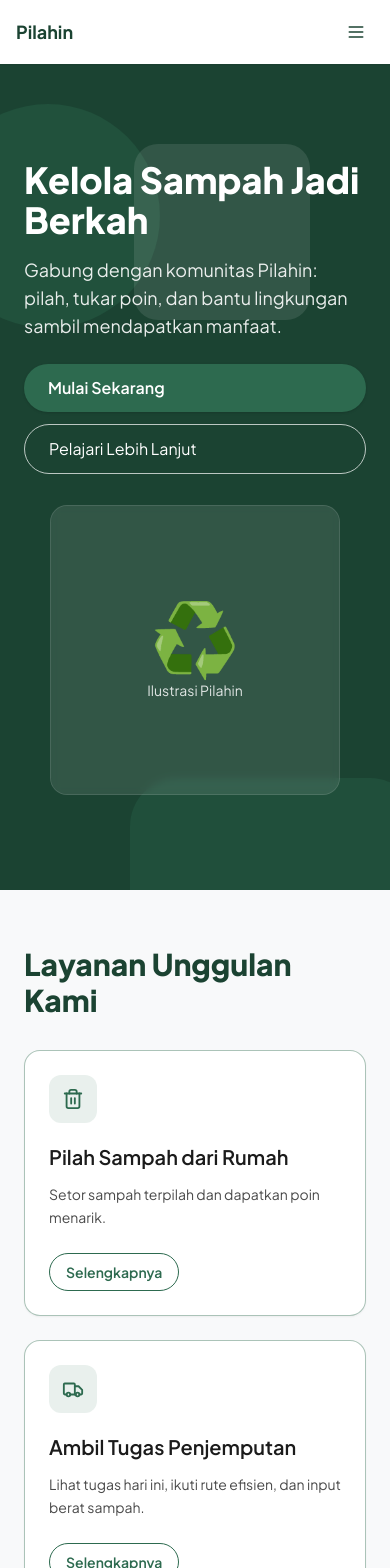
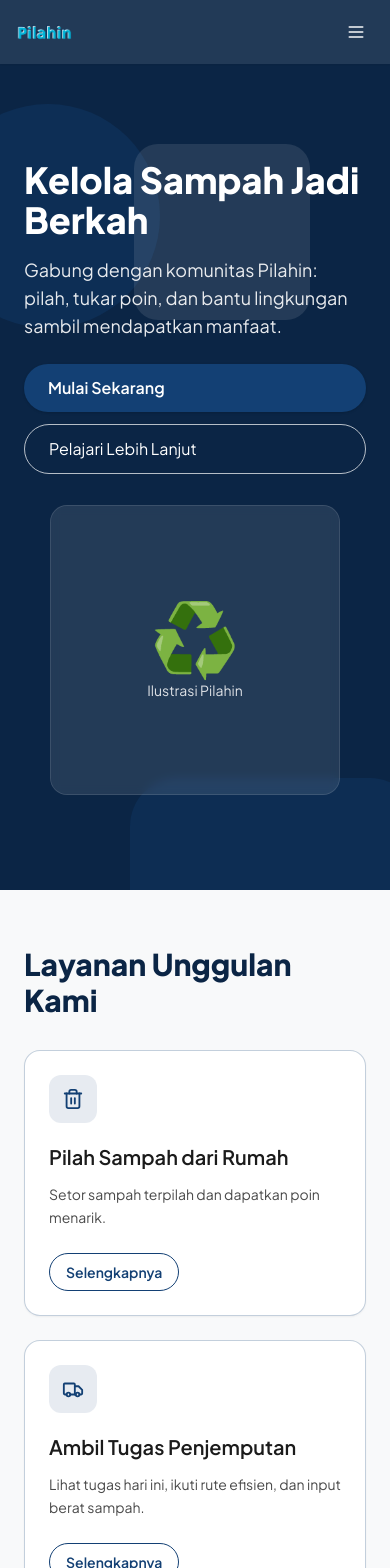
Before and after one commit to zamzami3/pilahin-waste, a Next.js app in the folder frontend/: page / in a window 390 px wide. Shown: the top 1568 px of the page. Built offline with nearby package versions, Linux system fonts and the light colour scheme.

Commit message:
feat(frontend): refresh branding with new logo and blue palette

```diff
--- a/frontend/src/app/layout.js
+++ b/frontend/src/app/layout.js
@@ -2,6 +2,16 @@
 import PublicHeader from '../components/PublicHeader'
 import PublicFooter from '../components/PublicFooter'
 import ScrollRevealWrapper from '../components/ScrollRevealWrapper'
+
+export const metadata = {
+  title: 'Pilahin - Kelola Sampah Jadi Berkah',
+  description: 'Platform Pilahin untuk layanan pengelolaan sampah yang terstruktur dan modern.',
+  icons: {
+    icon: '/logo.png',
+    shortcut: '/logo.png',
+    apple: '/logo.png',
+  },
+}
 
 export default function RootLayout({ children }) {
   return (
--- a/frontend/src/app/page.js
+++ b/frontend/src/app/page.js
@@ -147,9 +147,9 @@
       </section>
 
       {/* Layanan Unggulan */}
-      <section id="how-it-works" className="py-14">
+      <section id="how-it-works" className="bg-offwhite py-14">
         <div className="container mx-auto px-6 md:px-8">
-          <h2 className="text-3xl md:text-4xl font-extrabold text-[#1B4332]">
+          <h2 className="text-3xl md:text-4xl font-extrabold text-primary">
             Layanan Unggulan Kami
           </h2>
 
@@ -159,9 +159,9 @@
               return (
                 <article
                   key={service.title}
-                  className="bg-white border border-[#2D6A4F]/40 rounded-2xl p-6 shadow-sm transition-all duration-300 hover:-translate-y-1.5 hover:shadow-lg"
+                  className="rounded-2xl border border-secondary/25 bg-white p-6 shadow-sm transition-all duration-300 hover:-translate-y-1.5 hover:shadow-lg"
                 >
-                  <div className="w-12 h-12 rounded-xl bg-[#2D6A4F]/10 text-[#2D6A4F] flex items-center justify-center">
+                  <div className="flex h-12 w-12 items-center justify-center rounded-xl bg-secondary/10 text-secondary">
                     <Icon size={22} />
                   </div>
 
@@ -174,7 +174,7 @@
 
                   <Link
                     href={service.href}
-                    className="mt-6 inline-flex items-center rounded-full border border-[#2D6A4F] px-4 py-2 text-sm font-semibold text-[#2D6A4F] transition-colors duration-200 hover:bg-[#2D6A4F] hover:text-white"
+                    className="mt-6 inline-flex items-center rounded-full border border-secondary px-4 py-2 text-sm font-semibold text-secondary transition-colors duration-200 hover:bg-secondary hover:text-offwhite"
                   >
                     {service.cta}
                   </Link>
@@ -186,7 +186,7 @@
       </section>
 
       {/* Artikel Pilihan */}
-      <section className="py-16">
+      <section className="bg-offwhite py-16">
         <div className="container mx-auto px-6 md:px-8">
           <div className="flex items-end justify-between gap-4">
             <div>
--- a/frontend/src/components/DashboardSidebar.jsx
+++ b/frontend/src/components/DashboardSidebar.jsx
@@ -2,6 +2,7 @@
 
 import { useState } from "react"
 import Link from "next/link"
+import Image from "next/image"
 import { usePathname, useRouter } from "next/navigation"
 import {
   Home,
@@ -109,16 +110,18 @@
       <div className="md:hidden fixed top-4 left-4 z-50">
         <button
           onClick={() => setOpen(true)}
-          className="p-2 rounded-md bg-white/90 text-forest-emerald shadow"
+          className="p-2 rounded-md bg-offwhite/95 text-secondary shadow"
           aria-label="open menu"
         >
-          <Menu size={20} />
+          <Menu size={20} className="text-highlight" />
         </button>
       </div>
 
       {/* Desktop sidebar */}
-      <aside className="hidden md:flex flex-col w-64 bg-forest-emerald text-white min-h-screen p-4 fixed left-0 top-0 z-[99999] pointer-events-auto">
-        <div className="mb-6 text-xl font-bold">Pilahin</div>
+      <aside className="hidden md:flex flex-col w-64 bg-primary text-offwhite min-h-screen p-4 fixed left-0 top-0 z-[99999] pointer-events-auto">
+        <Link href="/" className="mb-6 flex items-center text-xl font-bold text-offwhite">
+          <Image src="/logo.png" alt="Logo Pilahin" width={164} height={44} className="h-10 w-auto object-contain" priority />
+        </Link>
 
         <nav className="flex-1 space-y-1">
           {items.map((it) => {
@@ -129,14 +132,14 @@
                 key={it.href}
                 href={it.href}
                 className={`flex items-center gap-3 px-3 py-2 rounded-md text-sm transition-colors pointer-events-auto ${
-                  isActive ? "bg-eco-green text-white font-semibold" : "text-white/90 hover:bg-eco-green/10"
+                  isActive ? "bg-accent text-offwhite font-semibold" : "text-offwhite/90 hover:bg-secondary/30"
                 }`}
                 onClick={(e) => {
                   e.preventDefault()
                   goTo(it.href)
                 }}
               >
-                <Icon size={18} className={isActive ? "text-white" : "text-white/90"} />
+                <Icon size={18} className={isActive ? "text-highlight" : "text-secondary"} />
                 <span>{it.label}</span>
               </Link>
             )
@@ -151,12 +154,12 @@
             return (
               <Link
                 href={profileHref}
-                className={`flex items-center gap-3 px-3 py-2 rounded-md text-sm transition-colors pointer-events-auto ${isActive ? 'bg-eco-green text-white font-semibold' : 'text-white/90 hover:bg-eco-green/10'}`}
+                className={`flex items-center gap-3 px-3 py-2 rounded-md text-sm transition-colors pointer-events-auto ${isActive ? 'bg-accent text-offwhite font-semibold' : 'text-offwhite/90 hover:bg-secondary/30'}`}
                 onClick={(e) => {
                   e.preventDefault()
                   goTo(profileHref)
                 }}>
-                <User size={18} className={isActive ? 'text-white' : 'text-white/90'} />
+                <User size={18} className={isActive ? 'text-highlight' : 'text-secondary'} />
                 <span>Akun Saya</span>
               </Link>
             )
@@ -164,8 +167,8 @@
         </div>
 
         <div>
-          <button onClick={handleLogout} className="w-full flex items-center gap-3 px-3 py-2 rounded-md text-sm hover:bg-eco-green/10 pointer-events-auto">
-            <LogOut size={16} />
+          <button onClick={handleLogout} className="w-full flex items-center gap-3 px-3 py-2 rounded-md text-sm text-offwhite/90 hover:bg-secondary/30 pointer-events-auto">
+            <LogOut size={16} className="text-highlight" />
             Keluar
           </button>
         </div>
@@ -176,10 +179,12 @@
         <div className="fixed inset-0 z-50 flex">
           <div className="flex-1 bg-black/40" onClick={() => setOpen(false)} />
 
-          <aside className="w-64 p-4 bg-forest-emerald text-white h-full">
+          <aside className="w-64 p-4 bg-primary text-offwhite h-full">
             <div className="flex items-center justify-between mb-6">
-              <div className="text-lg font-bold">Pilahin</div>
-              <button onClick={() => setOpen(false)} className="p-2 rounded text-white/90">
+              <Link href="/" className="flex items-center text-lg font-bold text-offwhite" onClick={() => setOpen(false)}>
+                <Image src="/logo.png" alt="Logo Pilahin" width={148} height={40} className="h-9 w-auto object-contain" priority />
+              </Link>
+              <button onClick={() => setOpen(false)} className="p-2 rounded text-offwhite/90 hover:bg-secondary/30">
                 <X size={20} />
               </button>
             </div>
@@ -193,7 +198,7 @@
                     key={it.href}
                     href={it.href}
                     className={`flex items-center gap-3 px-3 py-2 rounded-md text-sm transition-colors ${
-                      isActive ? "bg-eco-green text-white font-semibold" : "text-white/90 hover:bg-eco-green/10"
+                      isActive ? "bg-accent text-offwhite font-semibold" : "text-offwhite/90 hover:bg-secondary/30"
                     }`}
                     onClick={(e) => {
                       e.preventDefault()
@@ -201,7 +206,7 @@
                       goTo(it.href)
                     }}
                   >
-                    <Icon size={18} className={isActive ? "text-white" : "text-white/90"} />
+                    <Icon size={18} className={isActive ? "text-highlight" : "text-secondary"} />
                     <span>{it.label}</span>
                   </Link>
                 )
@@ -212,8 +217,8 @@
                 const profileHref = `/${role}/profil`
                 const isActive = pathname === profileHref || pathname?.startsWith(profileHref + "/")
                 return (
-                  <Link key="profile-mobile" href={profileHref} onClick={(e) => { e.preventDefault(); setOpen(false); goTo(profileHref) }} className={`flex items-center gap-3 px-3 py-2 rounded-md text-sm transition-colors ${isActive ? 'bg-eco-green text-white font-semibold' : 'text-white/90 hover:bg-eco-green/10'}`}>
-                    <User size={18} className={isActive ? 'text-white' : 'text-white/90'} />
+                  <Link key="profile-mobile" href={profileHref} onClick={(e) => { e.preventDefault(); setOpen(false); goTo(profileHref) }} className={`flex items-center gap-3 px-3 py-2 rounded-md text-sm transition-colors ${isActive ? 'bg-accent text-offwhite font-semibold' : 'text-offwhite/90 hover:bg-secondary/30'}`}>
+                    <User size={18} className={isActive ? 'text-highlight' : 'text-secondary'} />
                     <span>Akun Saya</span>
                   </Link>
                 )
@@ -221,8 +226,8 @@
             </nav>
 
             <div className="mt-6">
-              <button onClick={() => { setOpen(false); handleLogout() }} className="w-full flex items-center gap-3 px-3 py-2 rounded-md text-sm hover:bg-eco-green/10">
-                <LogOut size={16} />
+              <button onClick={() => { setOpen(false); handleLogout() }} className="w-full flex items-center gap-3 px-3 py-2 rounded-md text-sm text-offwhite/90 hover:bg-secondary/30">
+                <LogOut size={16} className="text-highlight" />
                 Keluar
               </button>
             </div>
--- a/frontend/src/components/PublicHeader.jsx
+++ b/frontend/src/components/PublicHeader.jsx
@@ -2,6 +2,7 @@
 
 import { useEffect, useState } from "react"
 import Link from "next/link"
+import Image from "next/image"
 import { Menu, X, LogIn } from "lucide-react"
 import { getCurrentUser } from "../lib/mockAuth"
 import { usePathname } from "next/navigation"
@@ -40,11 +41,13 @@
   }
 
   return (
-    <header className="sticky top-0 z-50 bg-white/95 shadow-sm backdrop-blur supports-[backdrop-filter]:bg-white/90">
+    <header className="sticky top-0 z-50 bg-primary/95 text-offwhite shadow-sm backdrop-blur supports-[backdrop-filter]:bg-primary/90">
       <div className="max-w-7xl mx-auto px-4 sm:px-6 lg:px-8">
         <div className="flex justify-between h-16 items-center">
           <div className="flex items-center">
-            <Link href="/" className="text-forest-emerald font-bold text-lg">Pilahin</Link>
+            <Link href="/" className="flex items-center text-offwhite font-bold text-lg">
+              <Image src="/logo.png" alt="Logo Pilahin" width={240} height={64} className="h-14 w-auto object-contain" priority />
+            </Link>
             <nav className="hidden md:flex ml-8 space-x-6">
               {navItems.map((item) => {
                 const active = isActive(item.href, item.match)
@@ -53,7 +56,7 @@
                     key={item.href}
                     href={item.href}
                     aria-current={active ? 'page' : undefined}
-                    className={`text-sm transition-colors ${active ? 'font-semibold text-eco-green' : 'text-forest-emerald hover:text-eco-green'}`}
+                    className={`relative px-0.5 pb-1 text-sm transition-colors after:absolute after:bottom-0 after:left-0 after:h-[2px] after:w-full after:rounded-full after:bg-highlight after:origin-center after:transition-transform after:duration-300 after:ease-out ${active ? 'font-semibold text-highlight after:scale-x-100' : 'text-offwhite/85 after:scale-x-0 hover:text-highlight hover:after:scale-x-100'}`}
                   >
                     {item.label}
                   </Link>
@@ -64,16 +67,16 @@
 
           <div className="flex items-center">
             <div className="hidden md:flex items-center space-x-3">
-              <Link href="/login" className="flex items-center gap-2 px-4 py-2 rounded-md text-forest-emerald hover:bg-forest-emerald/5">
-                <LogIn size={16} />
+              <Link href="/login" className="flex items-center gap-2 px-4 py-2 rounded-md text-offwhite hover:bg-secondary/30">
+                <LogIn size={16} className="text-highlight" />
                 Masuk
               </Link>
-              <Link href="/subscribe" className="bg-eco-green text-white px-4 py-2 rounded-full text-sm font-medium hover:brightness-95">
+              <Link href="/subscribe" className="bg-accent text-offwhite px-4 py-2 rounded-full text-sm font-medium hover:bg-secondary">
                 Mulai Berlangganan
               </Link>
             </div>
 
-            <button className="md:hidden p-2 rounded-md text-forest-emerald" onClick={() => setOpen(!open)} aria-label="menu">
+            <button className="md:hidden p-2 rounded-md text-offwhite hover:bg-secondary/30" onClick={() => setOpen(!open)} aria-label="menu">
               {open ? <X size={20} /> : <Menu size={20} />}
             </button>
           </div>
@@ -81,8 +84,11 @@
       </div>
 
       {open && (
-        <div className="md:hidden bg-white border-t">
+        <div className="md:hidden bg-primary border-t border-secondary/50">
           <nav className="px-4 py-4 space-y-2">
+            <Link href="/" onClick={() => setOpen(false)} className="mb-3 flex items-center text-offwhite font-bold text-base">
+              <Image src="/logo.png" alt="Logo Pilahin" width={200} height={54} className="h-12 w-auto object-contain" priority />
+            </Link>
             {navItems.map((item) => {
               const active = isActive(item.href, item.match)
               return (
@@ -91,15 +97,15 @@
                   href={item.href}
                   onClick={() => setOpen(false)}
                   aria-current={active ? 'page' : undefined}
-                  className={`block rounded-md px-2 py-1.5 text-sm transition-colors ${active ? 'bg-mint-soft font-semibold text-eco-green' : 'text-forest-emerald hover:bg-slate-50'}`}
+                  className={`block rounded-md border-b-2 px-2 py-1.5 text-sm transition-all ${active ? 'border-highlight bg-accent font-semibold text-highlight' : 'border-transparent text-offwhite/90 hover:border-highlight/60 hover:bg-secondary/45 hover:text-highlight'}`}
                 >
                   {item.label}
                 </Link>
               )
             })}
-            <div className="pt-2 border-t mt-2 flex flex-col gap-2">
-              <Link href="/login" onClick={() => setOpen(false)} className="flex items-center gap-2 px-4 py-2 rounded-md text-forest-emerald"><LogIn size={16}/> Masuk</Link>
-              <Link href="/subscribe" className="bg-eco-green text-white px-4 py-2 rounded-full text-sm font-medium">Mulai Berlangganan</Link>
+            <div className="pt-2 border-t border-secondary/50 mt-2 flex flex-col gap-2">
+              <Link href="/login" onClick={() => setOpen(false)} className="flex items-center gap-2 px-4 py-2 rounded-md text-offwhite hover:bg-secondary/30"><LogIn size={16} className="text-highlight"/> Masuk</Link>
+              <Link href="/subscribe" className="bg-accent text-offwhite px-4 py-2 rounded-full text-sm font-medium hover:bg-secondary">Mulai Berlangganan</Link>
             </div>
           </nav>
         </div>
--- a/frontend/src/styles/globals.css
+++ b/frontend/src/styles/globals.css
@@ -6,15 +6,22 @@
 
 /* Custom palette vars */
 :root {
-  --forest-emerald: #1B4332;
-  --eco-green: #2D6A4F;
-  --mint-soft: #D8F3DC;
-  --slate-gray: #F8F9FA;
+  --primary: #0B2545;
+  --secondary: #134074;
+  --accent: #13315C;
+  --softbase: #F8F9FA;
+  --highlight: #00B4D8;
+  --offwhite: #F8F9FA;
+  /* Backward-compatible aliases for existing CSS usage. */
+  --forest-emerald: var(--primary);
+  --eco-green: var(--secondary);
+  --mint-soft: var(--softbase);
+  --slate-gray: var(--offwhite);
 }
 
 html, body {
-  background-color: var(--slate-gray);
-  color: var(--forest-emerald);
+  background-color: var(--softbase);
+  color: var(--primary);
   margin: 0;
   padding: 0;
   font-family: 'Plus Jakarta Sans', ui-sans-serif, system-ui, -apple-system, "Segoe UI", Roboto, "Helvetica Neue", Arial;
@@ -41,28 +48,29 @@
 }
 
 .gallery-tile {
+  --reveal-progress: 0;
   transform: rotate(var(--tile-tilt, 0deg));
-  transition: transform 420ms ease;
+  transition: clip-path 110ms linear, transform 110ms linear;
 }
 
 .gallery-overlay {
-  background-color: rgba(27, 67, 50, 0.72);
+  background-color: rgba(11, 37, 69, 0.72);
 }
 
 .gallery-tile.scroll-reveal {
   opacity: 1;
-  transform: translateY(12px) rotate(var(--tile-tilt, 0deg));
-  clip-path: inset(48% 0 48% 0 round 18px);
-  transition: clip-path 580ms ease, transform 480ms ease;
+  transform: translateY(calc((1 - var(--reveal-progress, 0)) * 12px)) rotate(var(--tile-tilt, 0deg));
+  clip-path: inset(calc((1 - var(--reveal-progress, 0)) * 48%) 0 calc((1 - var(--reveal-progress, 0)) * 48%) 0 round 18px);
+  transition: clip-path 110ms linear, transform 110ms linear;
 }
 
 .gallery-tile.scroll-reveal.reveal-visible {
-  transform: translateY(0) rotate(var(--tile-tilt, 0deg));
-  clip-path: inset(0 0 0 0 round 18px);
+  transform: translateY(calc((1 - var(--reveal-progress, 0)) * 12px)) rotate(var(--tile-tilt, 0deg));
+  clip-path: inset(calc((1 - var(--reveal-progress, 0)) * 48%) 0 calc((1 - var(--reveal-progress, 0)) * 48%) 0 round 18px);
 }
 
 .gallery-tile.photo-fallback {
-  background-color: #d8f3dc;
+  background-color: #f8f9fa;
 }
 
 .gallery-tile.photo-fallback::before {
@@ -71,7 +79,7 @@
   top: 50%;
   left: 50%;
   transform: translate(-50%, -50%);
-  color: #1b4332;
+  color: #0b2545;
   font-weight: 700;
   font-size: 0.95rem;
   letter-spacing: 0.04em;
```
Also changed, not shown: frontend/src/components/ScrollRevealWrapper.jsx (+43 -5 lines), frontend/tailwind.config.js (+10 -3 lines), frontend/public/logo.png (added).
